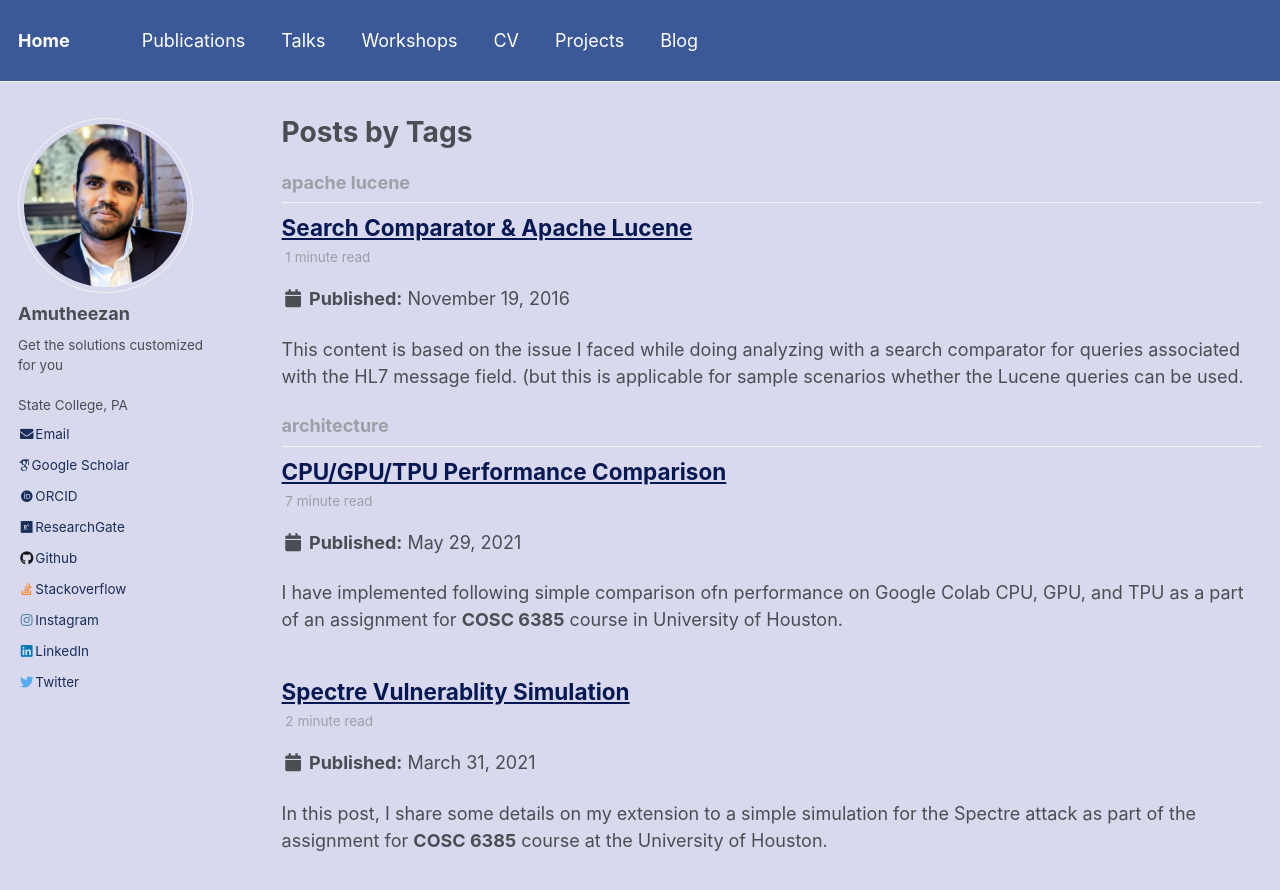
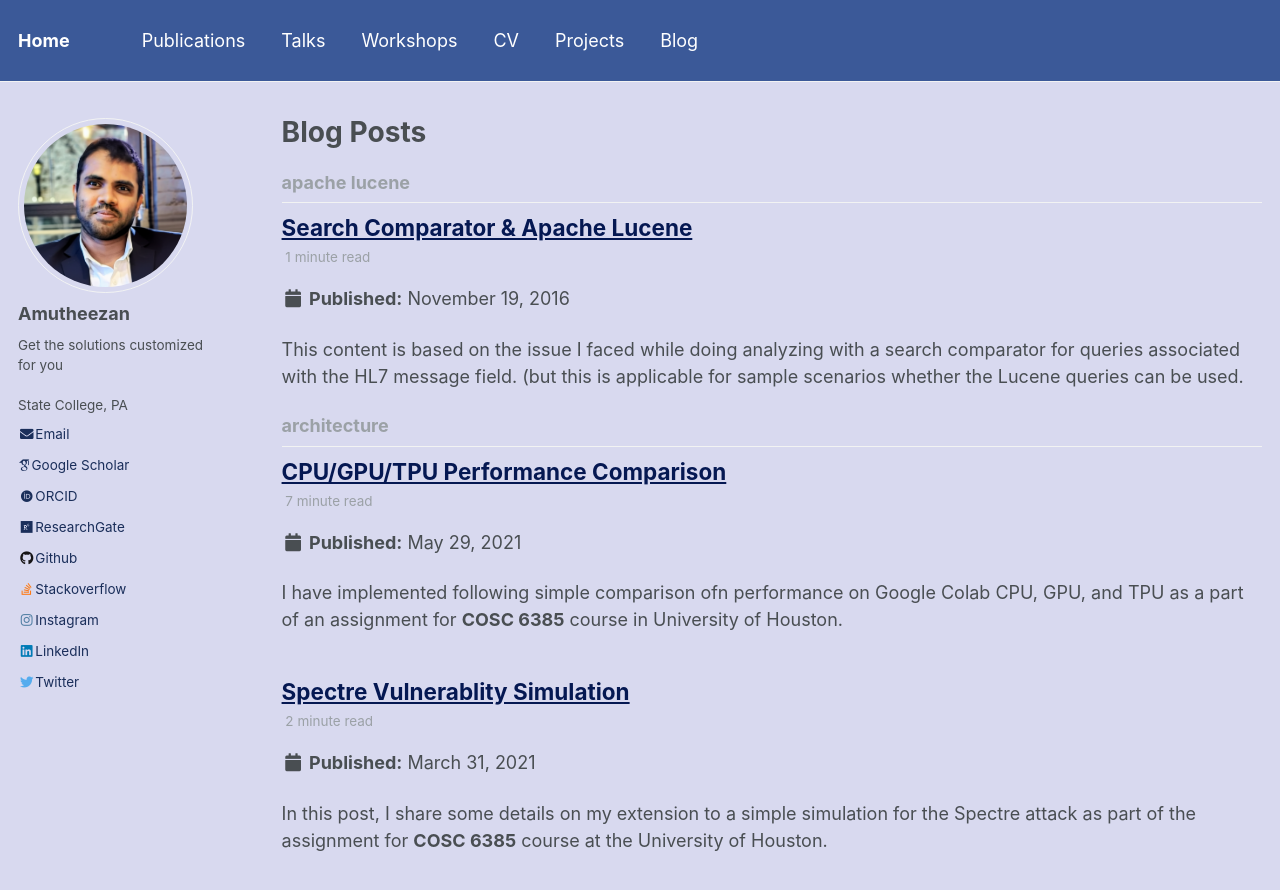
Before and after one commit to Amutheezan/amutheezan.github.io, a Jekyll site: the page built from _pages/tag-archive.html, in a window 1280 px wide and 900 px high. Shown: the top 890 px of the window. Built offline with Jekyll 4.4.1, drawn with Linux system fonts in a browser that asks for light colours; some web fonts are replaced; formulas are drawn with MathJax 3.

Commit message:
Update tag-archive.html

```diff
--- a/_pages/tag-archive.html
+++ b/_pages/tag-archive.html
@@ -1,7 +1,7 @@
 ---
 layout: archive
 permalink: /tags/
-title: "Posts by Tags"
+title: "Blog Posts"
 author_profile: true
 ---
 
```
